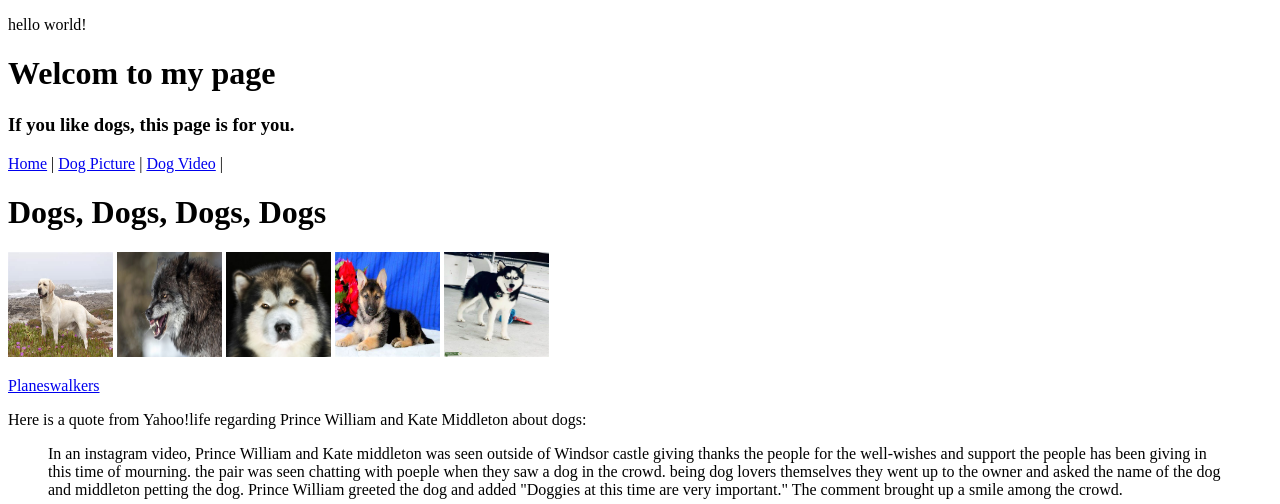
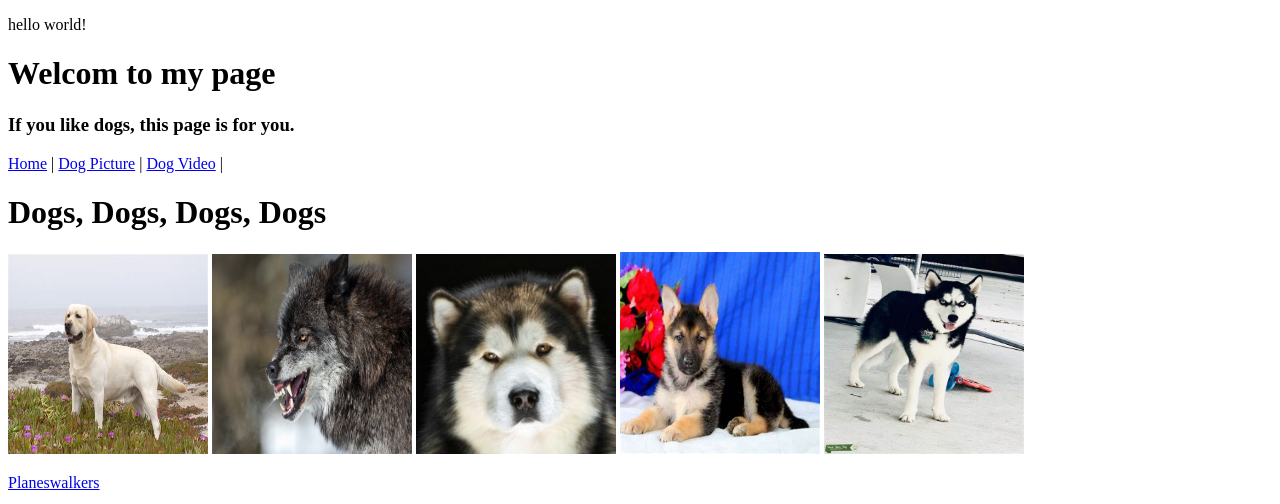
Before and after one commit to GerardZaragoza/htmlProjects, a plain HTML site: page Assignment.html in a window 1280 px wide. Shown: the top 504 px of the page. Drawn offline with Linux system fonts and the light colour scheme.

Commit message:
updated
updated 09-13-2022, 4:43pm

```diff
--- a/Assignment.html
+++ b/Assignment.html
@@ -15,11 +15,11 @@
  </nav>
 <main>
 <h1>Dogs, Dogs, Dogs, Dogs</h1>
-<img src= "https://github.com/GerardZaragoza/htmlProjects/blob/master/dogs/lab.jpg?raw=true" width="105" height="105">
-<img src= "https://github.com/GerardZaragoza/htmlProjects/blob/master/dogs/wolf.jpg?raw=true" width="105" height="105">
-<img src= "https://github.com/GerardZaragoza/htmlProjects/blob/master/dogs/malamute.jpg?raw=true" width="105" height="105">
-<img src= "https://github.com/GerardZaragoza/htmlProjects/blob/master/dogs/shephs.jpg?raw=true" width="105" height="105">
-<img src= "https://github.com/GerardZaragoza/htmlProjects/blob/master/dogs/husky.jpg?raw=true" width="105" height="105">
+<img src= "https://github.com/GerardZaragoza/htmlProjects/blob/master/dogs/lab.jpg?raw=true" width="200" height="200">
+<img src= "https://github.com/GerardZaragoza/htmlProjects/blob/master/dogs/wolf.jpg?raw=true" width="200" height="200">
+<img src= "https://github.com/GerardZaragoza/htmlProjects/blob/master/dogs/malamute.jpg?raw=true" width="200" height="200">
+<img src= "https://github.com/GerardZaragoza/htmlProjects/blob/master/dogs/shephs.jpg?raw=true" width="200" height="202">
+<img src= "https://github.com/GerardZaragoza/htmlProjects/blob/master/dogs/husky.jpg?raw=true" width="200" height="200">
 <p><a href="https://cdn.wallpapersafari.com/27/97/p1BsM7.jpg">Planeswalkers</a></p>
 <p>Here is a quote from Yahoo!life regarding Prince William and Kate Middleton about dogs:</p>
 
```
